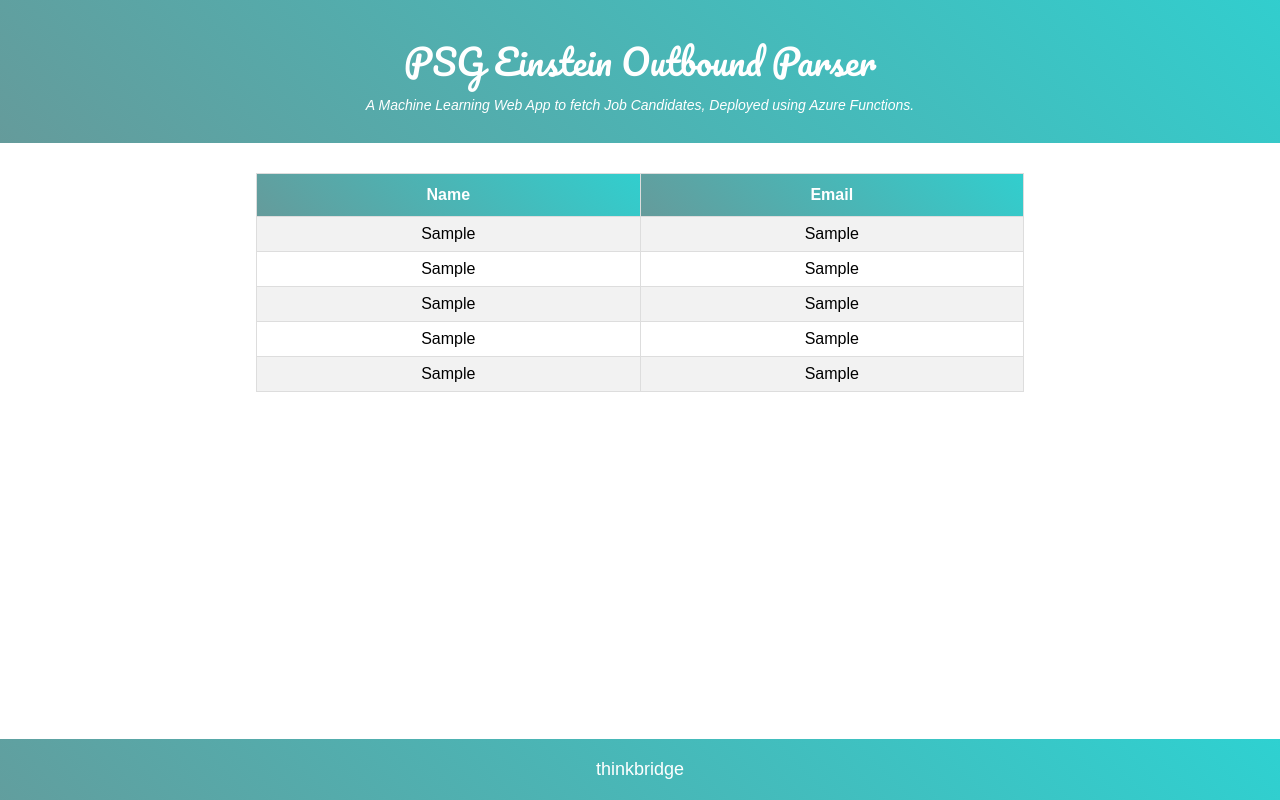
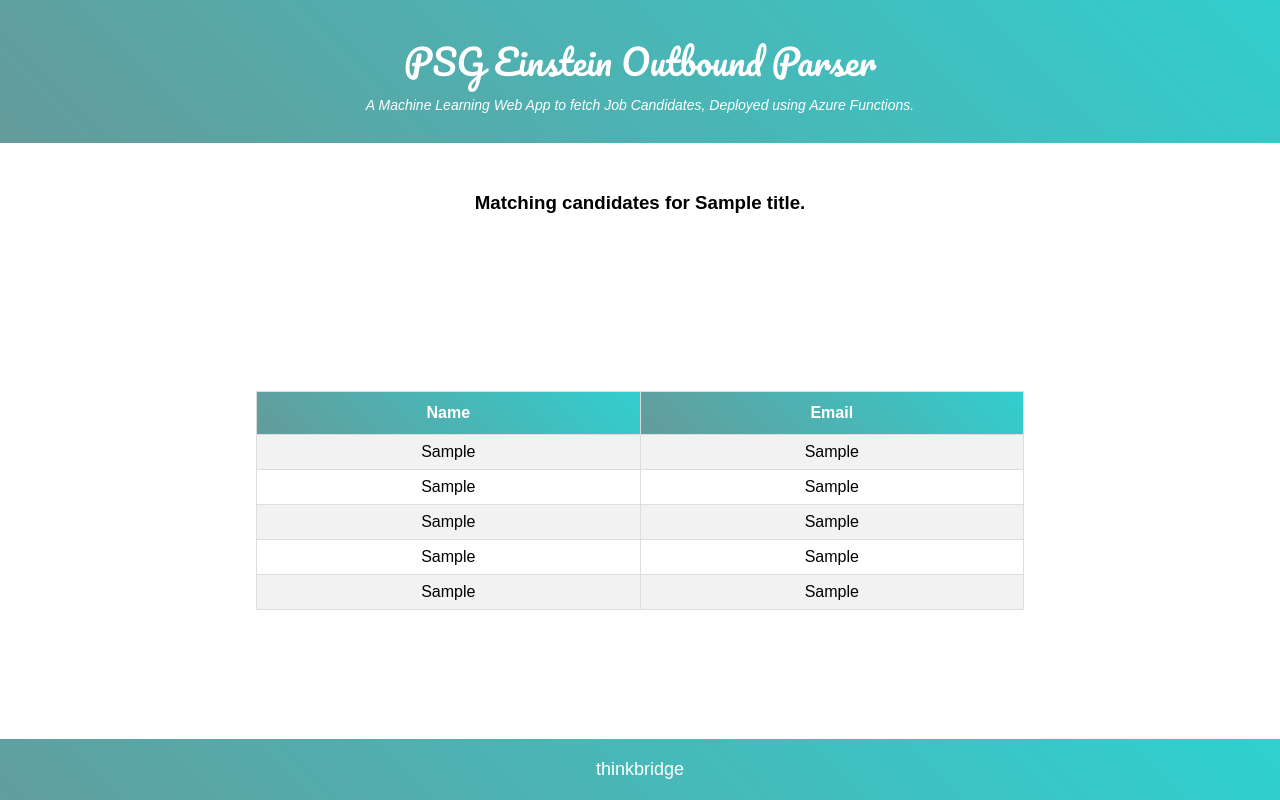
Before and after one commit to bobbythinkbridge/outboundparser, a Flask app: template templates/result.html in a window 1280 px wide. Run offline with Flask 2, Linux system fonts and the light colour scheme; the template is opened without the code that fills it: most values are stand-ins (such as "Sample title", 1, 10 or a date in 2020); some libraries are stand-ins or nearby versions.

Commit message:
Add files via upload

```diff
--- a/templates/result.html
+++ b/templates/result.html
@@ -49,6 +49,10 @@
     		</div>
     	</div>
 
+    	<div class="results">
+        	<h3><span>Matching candidates for {{ title }}.</span></h3>
+    	</div>
+
 		<!-- Result -->
 		<div class="results">
 			<table id="customers">
```
